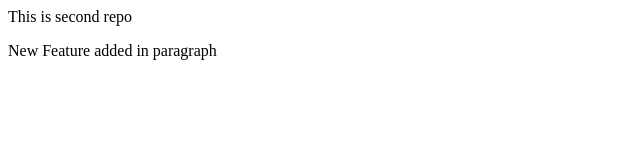
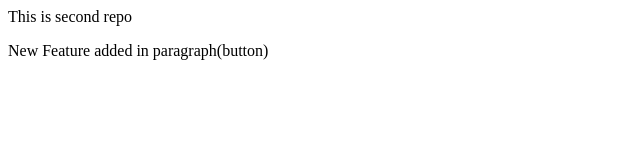
Before and after one commit to Nikhil-000/LocalRepo, a plain HTML site: page index.html in a window 1280 px wide. Shown: the full height of the page, 0-640 px from the left. Drawn offline with Linux system fonts and the light colour scheme.

```diff
--- a/index.html
+++ b/index.html
@@ -1,2 +1,2 @@
 <p>This is second repo</p>
-<p>New Feature added in paragraph</p>
+<p>New Feature added in paragraph(button)</p>
```
